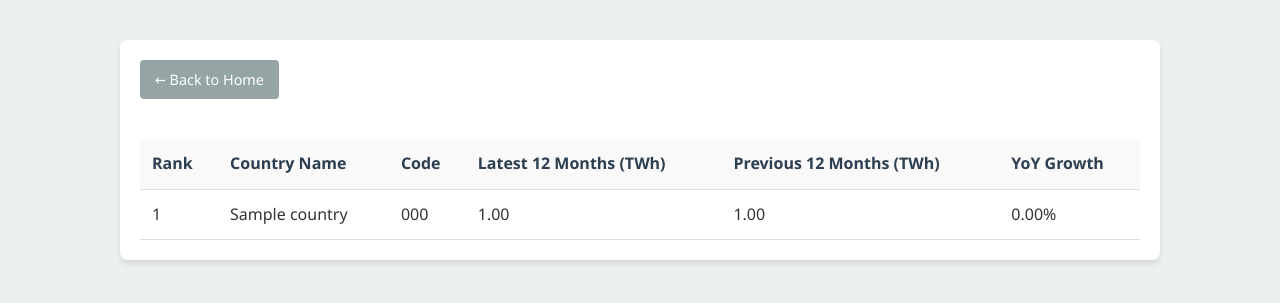
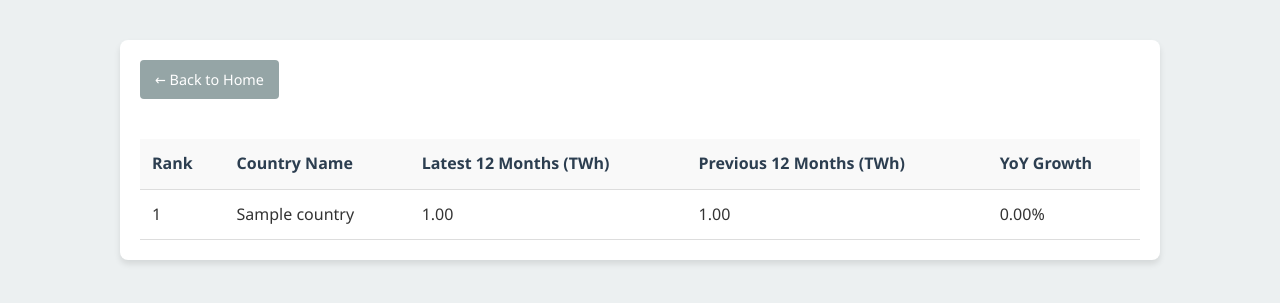
Before and after one commit to jarthorn/energy-stats, a Django app: page /countries/ in a window 1280 px wide. Shown: the part 128-431 px from the top of the page. Run offline with Django 5.2, Linux system fonts and the light colour scheme; tables that the repository leaves empty hold one stand-in row (values such as "Sample post").

Commit message:
Remove country code from country index

```diff
--- a/core/templates/core/country_index.html
+++ b/core/templates/core/country_index.html
@@ -109,7 +109,6 @@
                 <tr>
                     <th>Rank</th>
                     <th>Country Name</th>
-                    <th>Code</th>
                     <th>Latest 12 Months (TWh)</th>
                     <th>Previous 12 Months (TWh)</th>
                     <th>YoY Growth</th>
@@ -120,7 +119,6 @@
                 <tr>
                     <td>{{ country.electricity_rank }}</td>
                     <td>{{ country.name }}</td>
-                    <td>{{ country.code }}</td>
                     <td>{{ country.generation_latest_12_months|floatformat:2 }}</td>
                     <td>{{ country.generation_previous_12_months|floatformat:2 }}</td>
                     <td>
```
